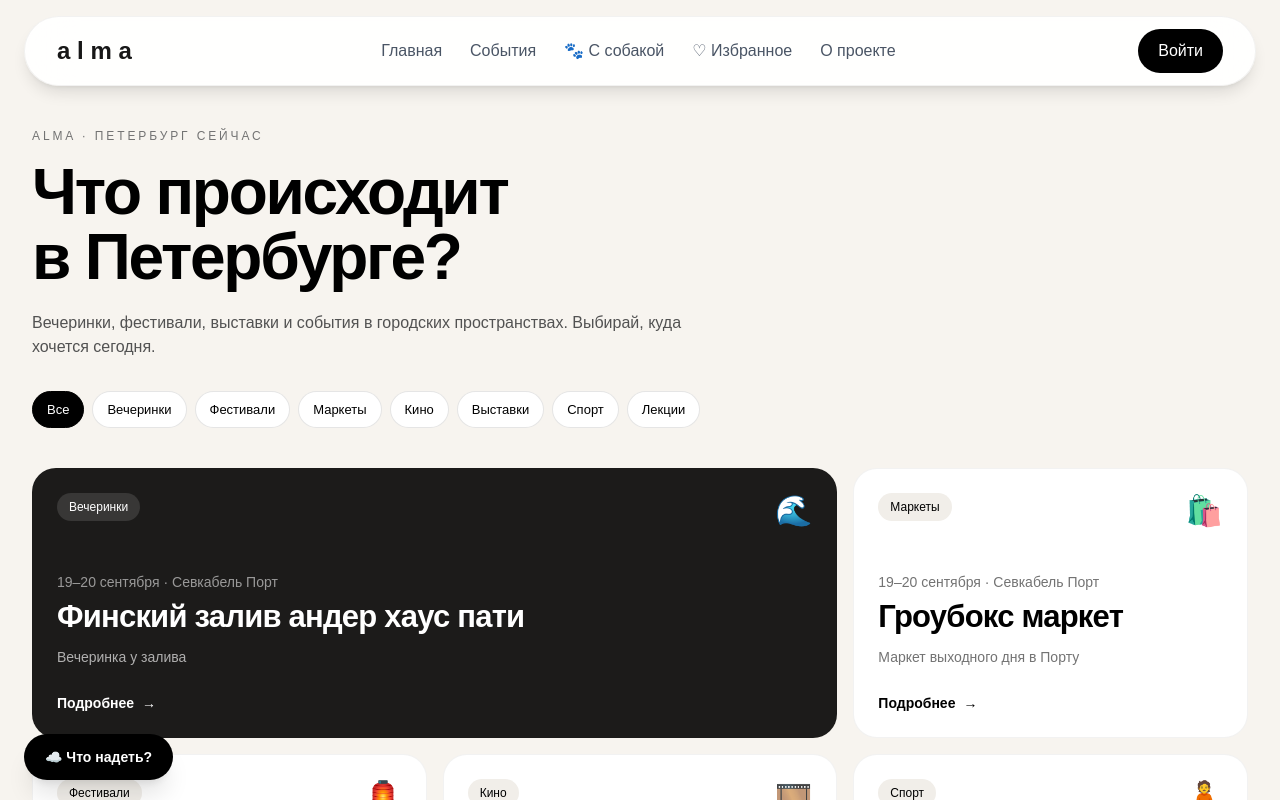
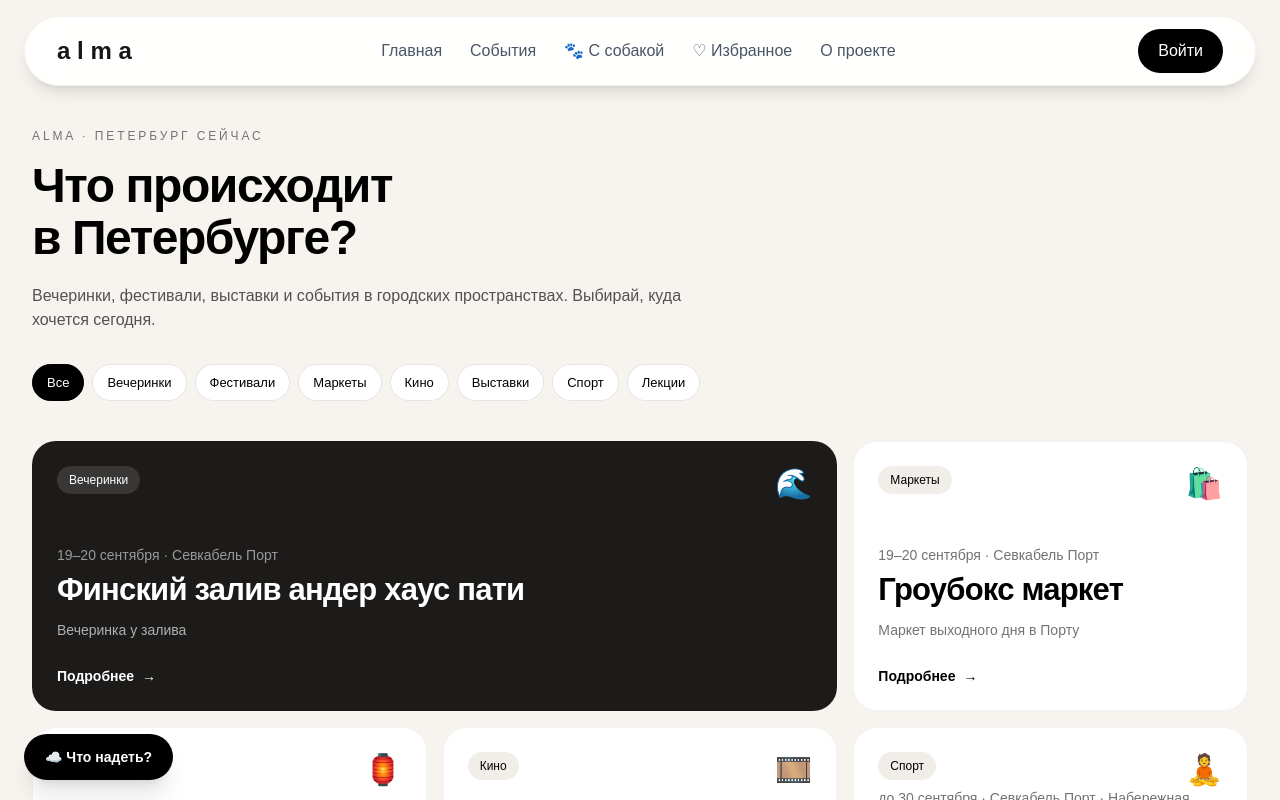
Before and after one commit to olgakastanova48386-dotcom/alma, a Next.js app: page /map in a window 1280 px wide. Shown: the top 800 px of the page. Built offline with nearby package versions, Linux system fonts and the light colour scheme; no server answers.

Commit message:
Уменьшить заголовок страницы событий

```diff
--- a/app/map/page.tsx
+++ b/app/map/page.tsx
@@ -35,7 +35,7 @@ export default function MapPage() {
       <section className="mx-auto max-w-7xl px-4 sm:px-6 lg:px-8">
         <p className="text-xs uppercase tracking-[0.24em] text-neutral-500">ALMA · Петербург сейчас</p>
         <div className="mt-4 max-w-4xl">
-          <h1 className="text-[clamp(34px,6vw,64px)] font-bold leading-[1.02] tracking-[-0.035em]">Что происходит<br />в Петербурге?</h1>
+          <h1 className="text-[clamp(30px,4.5vw,48px)] font-bold leading-[1.08] tracking-[-0.03em]">Что происходит<br />в Петербурге?</h1>
           <p className="mt-5 max-w-2xl text-[15px] leading-6 text-neutral-600 sm:text-base">Вечеринки, фестивали, выставки и события в городских пространствах. Выбирай, куда хочется сегодня.</p>
         </div>
 
```
